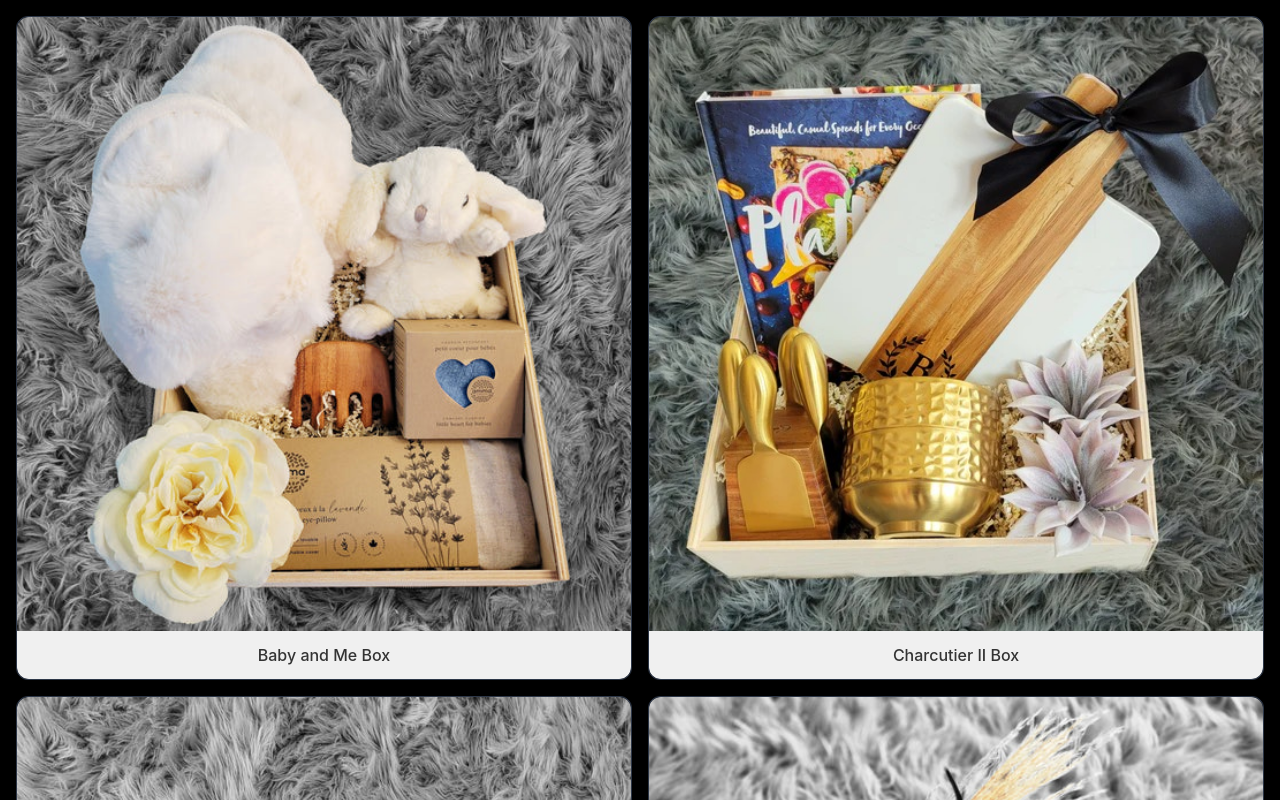
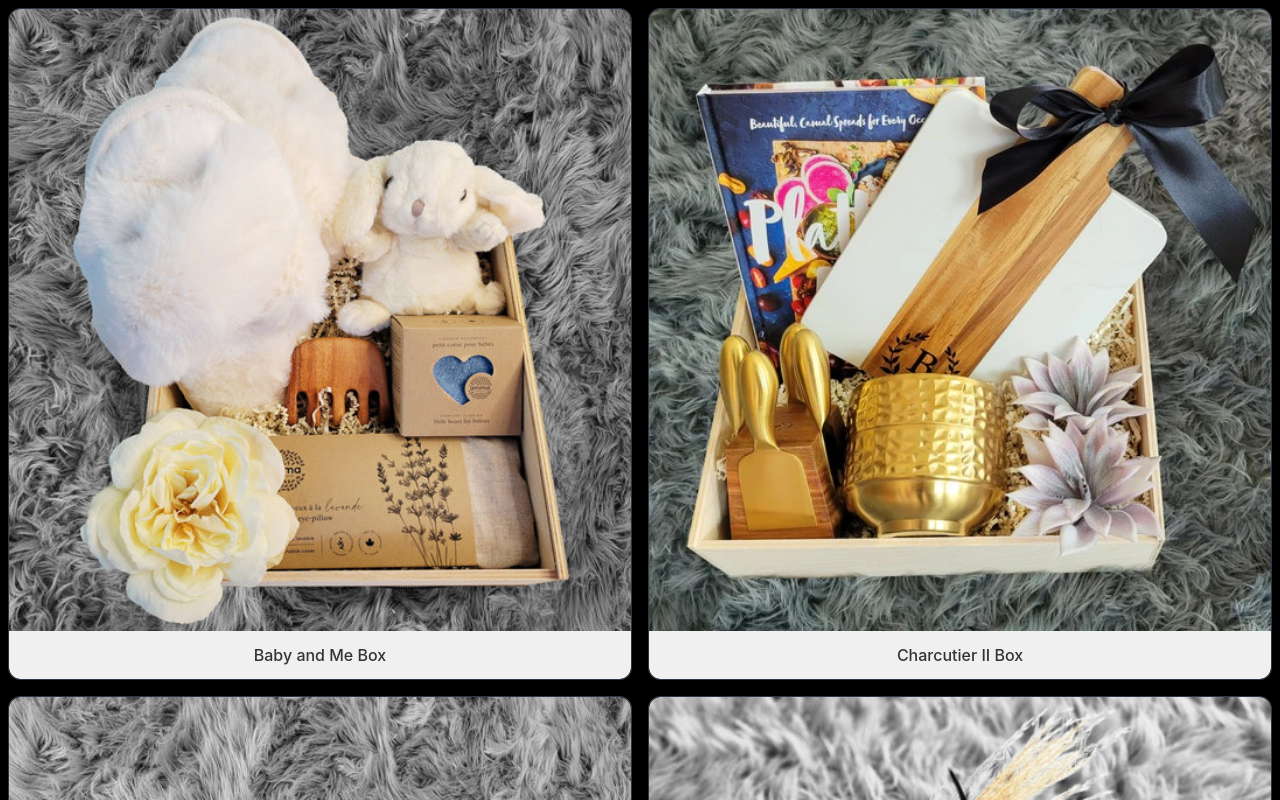
Before and after one commit to dvaughan111/Boxx-Options, a plain HTML site: page index.html in a window 1280 px wide. Shown: the top 800 px of the page. Drawn offline with nearby package versions, Linux system fonts and the light colour scheme.

Commit message:
Update index.html

```diff
--- a/index.html
+++ b/index.html
@@ -7,9 +7,15 @@
     <!-- Tailwind CSS CDN for styling -->
     <script src="https://cdn.tailwindcss.com"></script>
     <style>
+        /* Apply box-sizing globally for consistent layout behavior */
+        *, *::before, *::after {
+            box-sizing: border-box;
+        }
+
         /* Custom styles for the widget */
         html, body { /* Apply overflow-x-hidden to both html and body */
             overflow-x: hidden;
+            width: 100%; /* Ensure html and body take full width */
         }
         body {
             font-family: 'Inter', sans-serif; /* Using Inter font for a modern look */
@@ -19,7 +25,6 @@
             align-items: flex-start; /* Align to start to prevent excessive vertical centering */
             min-height: 100vh;
             margin: 0;
-            box-sizing: border-box; /* Include padding in element's total width and height */
         }
         .widget-container {
             background-color: #000000; /* True black background for the container */
@@ -108,6 +113,7 @@
         .image-grid {
             grid-template-columns: repeat(1, 1fr); /* Default to 1 column on very small screens */
             gap: 1rem; /* Narrower gap between cards */
+            width: 100%; /* Ensure the grid itself takes full width */
         }
         @media (min-width: 640px) { /* sm breakpoint and up */
             .image-grid {
@@ -117,7 +123,7 @@
     </style>
 </head>
 <body>
-    <div class="widget-container p-4 mx-auto bg-black">
+    <div class="widget-container p-2 mx-auto bg-black">
         <!-- Removed Header Section -->
 
         <div id="imageGrid" class="image-grid grid">
@@ -136,7 +142,7 @@
         // Global variables for Canvas environment (Firestore related, but not used in this example)
         const appId = typeof __app_id !== 'undefined' ? __app_id : 'default-app-id';
         const firebaseConfig = typeof __firebase_config !== 'undefined' ? JSON.parse(__firebase_config) : {};
-        const initialAuthToken = typeof __initial_auth_token !== 'undefined' ? __initial_auth_token : null;
+        const initialAuthToken = typeof __initial_auth_token !== 'undefined' ? initialAuthToken : null;
 
         const imageGrid = document.getElementById('imageGrid');
         const loadingMessage = document.getElementById('loadingMessage'); // Get reference to loading message
```
